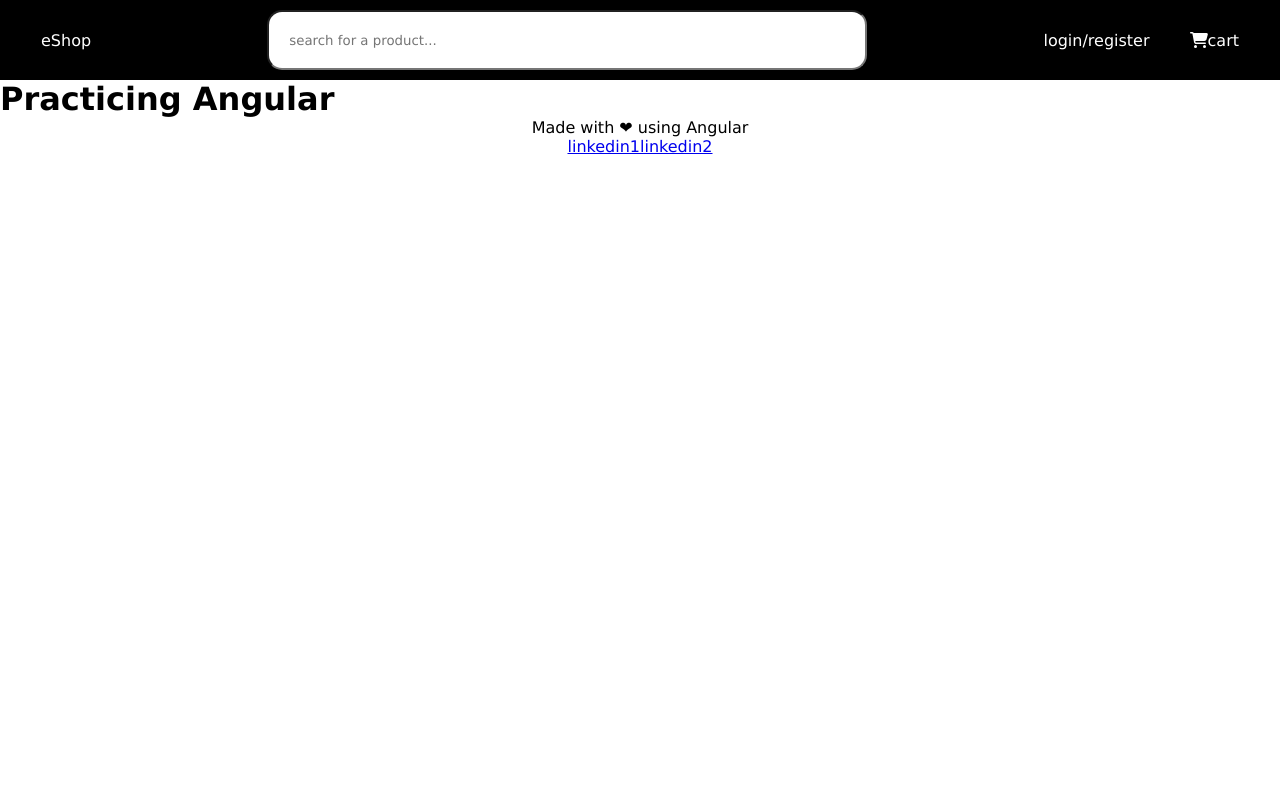
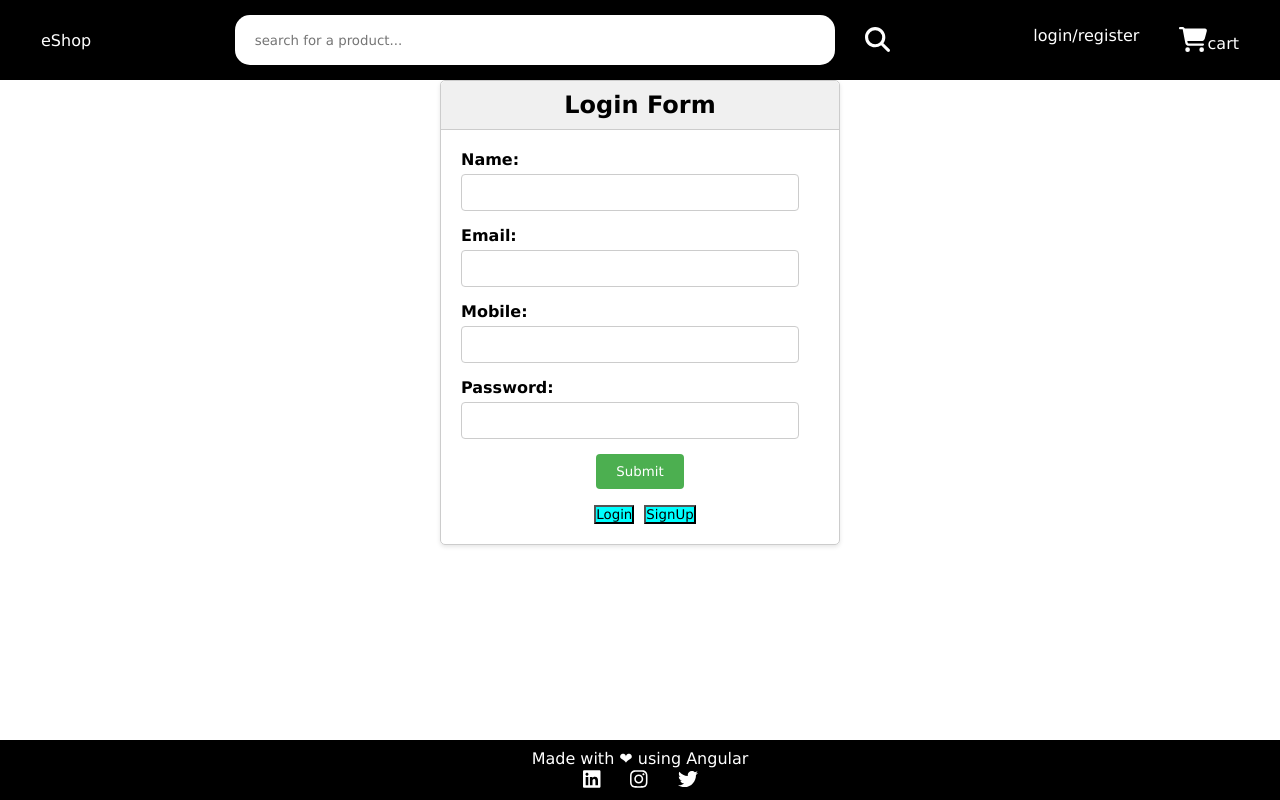
Before and after one commit to NeerajSharma45/AngularPractice1, an Angular app in the folder angularproject/: page / in a window 1280 px wide. Built offline with nearby package versions, Linux system fonts and the light colour scheme.

Commit message:
updated header and footer

```diff
--- a/angularproject/src/app/app.component.css
+++ b/angularproject/src/app/app.component.css
@@ -0,0 +1,17 @@
+.content-outer-container {
+    min-height: 100%;
+}
+
+.content-inner-container {
+    padding-bottom: 60px;
+}
+
+.footer-container {
+    height: 24px;
+    margin-top: -60px;
+}
+
+.footer-content {
+    margin: 0 auto;
+    text-align: center;
+}
--- a/angularproject/src/app/app.component.html
+++ b/angularproject/src/app/app.component.html
@@ -1,5 +1,12 @@
-<app-navbar></app-navbar>
+<div class="content-outer-container">
+    <div class="content-inner-container">
+        <app-navbar></app-navbar>
+        <app-login-form></app-login-form>
+    </div>
+</div>
 
-<h1>Practicing Angular</h1>
-
-<app-footer></app-footer>
+<div class="footer-container">
+    <div class="footer-content">
+        <app-footer></app-footer>
+    </div>
+</div>
--- a/angularproject/src/app/components/footer/footer.component.css
+++ b/angularproject/src/app/components/footer/footer.component.css
@@ -3,4 +3,17 @@
     flex-direction: column;
     justify-content: center;
     align-items: center;
+    background-color: black;
+    color: white;
+    height: 60px;
 }
+
+.links {
+    display: flex;
+    gap: 30px
+}
+
+fa-icon {
+    font-size: 20px;
+    color: white;
+}
--- a/angularproject/src/app/components/footer/footer.component.html
+++ b/angularproject/src/app/components/footer/footer.component.html
@@ -3,7 +3,14 @@
         Made with ❤ using Angular
     </div>
     <div class="links">
-        <a href="#">linkedin1</a>
-        <a href="#">linkedin2</a>
+        <a class="icon" href="#">
+            <fa-icon class="cart-icon" [icon]="linkedInIcon" ></fa-icon>
+        </a>
+        <a class="icon" href="#">
+            <fa-icon class="cart-icon" [icon]="instagramIcon" ></fa-icon>
+        </a>
+        <a class="icon" href="#">
+            <fa-icon class="cart-icon" [icon]="twitterIcon" ></fa-icon>
+        </a>
     </div>
 </div>
--- a/angularproject/src/app/components/footer/footer.component.ts
+++ b/angularproject/src/app/components/footer/footer.component.ts
@@ -1,4 +1,6 @@
 import { Component } from '@angular/core';
+import { faLinkedin } from '@fortawesome/free-brands-svg-icons';
+import { faTwitter, faInstagram } from '@fortawesome/free-brands-svg-icons';
 
 @Component({
   selector: 'app-footer',
@@ -6,5 +8,7 @@ import { Component } from '@angular/core';
   styleUrls: ['./footer.component.css']
 })
 export class FooterComponent {
-
+  linkedInIcon = faLinkedin;
+  instagramIcon = faInstagram;
+  twitterIcon = faTwitter;
 }
--- a/angularproject/src/app/components/navbar/navbar.component.css
+++ b/angularproject/src/app/components/navbar/navbar.component.css
@@ -13,13 +13,21 @@
     text-decoration: none;
 }
 
+.nav-search {
+    display: flex;
+    align-items: center;
+    gap: 30px
+}
+
 .nav-search input{
     width: 600px;
-    height: 60px;
+    height: 50px;
     border-radius: 15px;
+    border: none;
+    padding-left: 20px;
 }
-.nav-search input::placeholder{
-    padding: 0px 20px;
+input:focus{
+    outline:0
 }
 
 .nav-list {
@@ -36,7 +44,14 @@
     color: white;
     text-decoration: none;
 }
-
-.cart .cart-icon {
+.cart-icon {
     color: white;
+    font-size: 25px;
 }
+.search-icon {
+    color: white;
+    font-size: 25px;
+}
+.icon-button {
+    cursor: pointer;
+}
--- a/angularproject/src/app/components/navbar/navbar.component.html
+++ b/angularproject/src/app/components/navbar/navbar.component.html
@@ -2,16 +2,25 @@
     <div class="nav-logo">
         <a href="#"><span>eShop</span></a>
     </div>
+
     <div class="nav-search">
-        <input type="text" name="search" id=""
-            placeholder="search for a product...">
+
+        <input type="text" name="search"  #myInput
+            placeholder="search for a product..."
+            (keyup.enter)="doSearch(myInput.value)">
+
+        <div class="icon-button" (click)="doSearch(myInput.value)">
+            <fa-icon class="search-icon" [icon]="searchIcon" ></fa-icon>
+        </div>
+
     </div>
+
     <div class="nav-list">
         <div class="login">
             <a href="#">login/register</a>
         </div>
         <div class="cart">
-            <fa-icon class="cart-icon" [icon]="cartIcon" [size]=""></fa-icon>
+            <fa-icon class="cart-icon" [icon]="cartIcon" ></fa-icon>
             <a href="#">cart</a>
         </div>
     </div>
--- a/angularproject/src/app/components/navbar/navbar.component.ts
+++ b/angularproject/src/app/components/navbar/navbar.component.ts
@@ -1,5 +1,6 @@
 import { Component } from '@angular/core';
 import { faCartShopping } from '@fortawesome/free-solid-svg-icons';
+import { faMagnifyingGlass } from '@fortawesome/free-solid-svg-icons';
 
 @Component({
   selector: 'app-navbar',
@@ -8,4 +9,11 @@ import { faCartShopping } from '@fortawesome/free-solid-svg-icons';
 })
 export class NavbarComponent {
   cartIcon = faCartShopping;
+  searchIcon = faMagnifyingGlass;
+
+  constructor() {}
+
+  doSearch(value: string) {
+    console.log(value);
+  }
 }
--- a/angularproject/src/styles.css
+++ b/angularproject/src/styles.css
@@ -5,3 +5,7 @@
     box-sizing: border-box;
     font-family: 'Lucida Sans', 'Lucida Sans Regular', 'Lucida Grande', 'Lucida Sans Unicode', Geneva, Verdana, sans-serif;
 }
+
+html, body, app-root {
+    height: 100%;
+}
```
